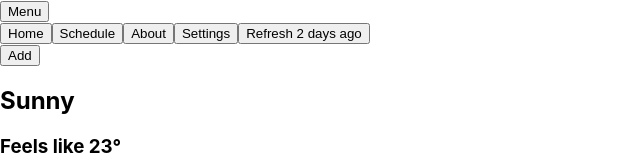
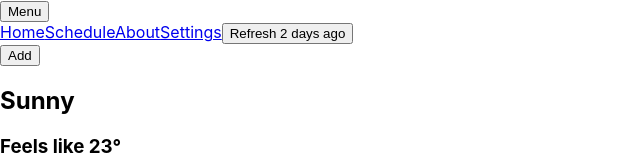
Before and after one commit to fatimanguyen2/accordingly, a React (Create React App) app in the folder client/: page / in a window 1280 px wide. Both pictures are taken after a click on the button "Menu". Shown: the top 160 px of the page, without its empty margins (0-640 px from the left). Built offline with nearby package versions, Linux system fonts and the light colour scheme.

Commit message:
change file names

```diff
--- a/client/src/components/Nav/add.jsx
+++ b/client/src/components/Nav/AddEvent.jsx
@@ -2,7 +2,7 @@ import React, { useState } from 'react';
 import moment from 'moment';
 const classnames = require('classnames');
 
-export const Add = (props) => {
+export const AddEvent = (props) => {
 
   const [input, setInput] = useState({})
   const [repeats, setRepeat] = useState([1, 2, 3]);
--- /dev/null
+++ b/client/src/components/Nav/NavMenu.jsx
@@ -0,0 +1,21 @@
+import React from 'react';
+import moment from 'moment';
+import { Link } from 'react-router-dom'
+const classnames = require('classnames');
+
+export const NavMenu = (props) => {
+
+  return (
+    <div>
+      <Link to='/' onClick={() => props.onSelect('home')} className={classnames('link', {'link--active':props.view === 'home'})}>{props.loggedIn ? 'Home' : 'Login'}</Link>
+      {!props.loggedIn && <Link to='/register' onClick={() => props.onSelect('register')}>Register</Link>}
+      {props.loggedIn && <Link to='/schedule' onClick={() => props.onSelect('schedule')}>Schedule</Link>}
+      <Link to='/about'>About</Link>
+      {props.loggedIn && <Link to='/settings'>Settings</Link>}
+      {props.loggedIn && <button onClick={() => props.onSelect('refresh')}>
+        Refresh
+        <span> {moment(props.time).fromNow()}</span>
+      </button>}
+    </div>
+  );
+};
--- a/client/src/components/Nav/index.jsx
+++ b/client/src/components/Nav/index.jsx
@@ -1,6 +1,6 @@
 import React, { useState } from 'react';
-import { Menu } from './menu';
-import { Add } from './add';
+import { NavMenu } from './NavMenu';
+import { AddEvent } from './AddEvent';
 
 const classnames = require('classnames');
 
@@ -24,7 +24,7 @@ export const Nav = (props) => {
           Menu
       </button>
       {!collapse &&
-        <Menu onSelect={props.onSelect} loggedIn={props.loggedIn} time={props.time}/>
+        <NavMenu onSelect={props.onSelect} loggedIn={props.loggedIn} time={props.time}/>
       }
       {props.loggedIn &&
       <button
@@ -41,7 +41,7 @@ export const Nav = (props) => {
         </button>
       }
       {!addCollapse &&
-        <Add onSubmit={props.onSubmit}/>
+        <AddEvent onSubmit={props.onSubmit}/>
       }
     </div>
   );
--- a/client/src/components/Nav/menu.jsx
+++ /dev/null
@@ -1,20 +0,0 @@
-import React from 'react';
-import moment from 'moment';
-const classnames = require('classnames');
-
-export const Menu = (props) => {
-
-  return (
-    <div>
-      <button onClick={() => props.onSelect('home')} className={classnames('link', {'link--active':props.view === 'home'})}>{props.loggedIn ? 'Home' : 'Login'}</button>
-      {!props.loggedIn && <button onClick={() => props.onSelect('register')}>Register</button>}
-      {props.loggedIn && <button onClick={() => props.onSelect('schedule')}>Schedule</button>}
-      <button>About</button>
-      {props.loggedIn && <button>Settings</button>}
-      {props.loggedIn && <button>
-        Refresh
-        <span> {moment(props.time).fromNow()}</span>
-      </button>}
-    </div>
-  );
-};
```
Also changed, not shown: client/src/components/NavMenu.jsx (deleted, +0 -39 lines), 1 other file (tests, documents, lock files or other folders).
